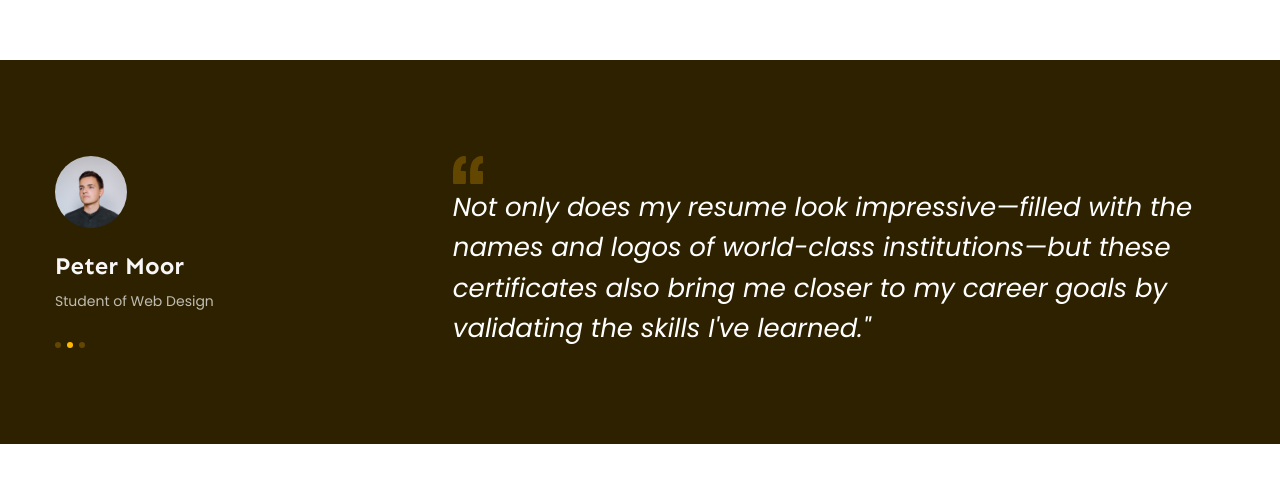
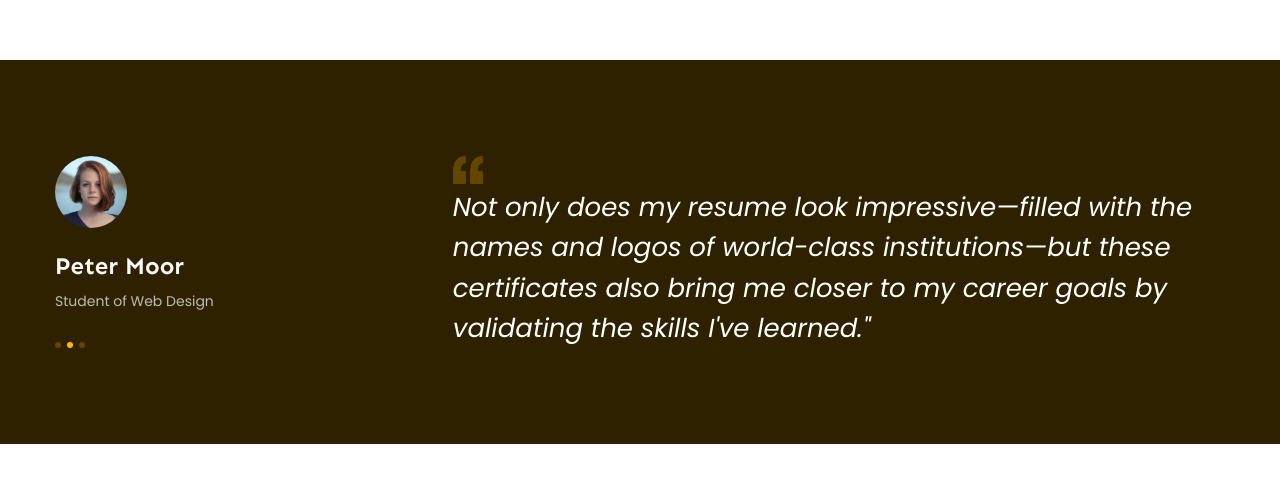
Before and after one commit to hoangviet2k4/Figma-project1, a plain HTML site: page index.html in a window 1280 px wide. Shown: the part 1893-2375 px from the top of the page. Drawn offline with Linux system fonts and the light colour scheme.

Commit message:
p9 hoàn thiện phần feedback thêm item

```diff
--- a/assets/css/style.css
+++ b/assets/css/style.css
@@ -402,8 +402,17 @@ a {
   padding: 96px 0;
 }
 
+.feedback-list {
+  display: flex;
+  overflow: hidden;
+}
+
 .feedback-item {
+  width: 100%;
   display: flex;
+  flex-shrink: 0;
+  transform: translateX(-100%);
+  transition: all ease 0.5s;
 }
 
 .feedback-item .avatar {
--- a/index.html
+++ b/index.html
@@ -232,6 +232,7 @@
         <div class="feedback">
             <div class="main-content">
                 <div class="feedback-list">
+                    <!-- item1 -->
                     <div class="feedback-item">
                         <!-- khối bên trái -->
                         <div class="info">
@@ -239,9 +240,51 @@
                             <p class="member-name">Peter Moor</p>
                             <p class="desc">Student of Web Design</p>
                             <div class="dots">
+                                <span class="dot active"></span>
+                                <span class="dot"></span>
+                                <span class="dot"></span>
+                            </div>
+                        </div>
+                        <!-- khối bên phải -->
+                        <div class="content">
+                            <img src="./assets/icon/open-qoutes.svg" alt="" class="open-quotes">
+                            <blockquote>Not only does my resume look impressive—filled with the names and logos of
+                                world-class institutions—but these certificates also bring me closer to my career goals
+                                by validating the skills I've learned." </blockquote>
+                        </div>
+                    </div>
+                    <!-- item2 -->
+                    <div class="feedback-item">
+                        <!-- khối bên trái -->
+                        <div class="info">
+                            <img src="./assets/img/ava2.jpg" alt="Peter Moor" class="avatar">
+                            <p class="member-name">Peter Moor</p>
+                            <p class="desc">Student of Web Design</p>
+                            <div class="dots">
                                 <span class="dot"></span>
                                 <span class="dot active"></span>
                                 <span class="dot"></span>
+                            </div>
+                        </div>
+                        <!-- khối bên phải -->
+                        <div class="content">
+                            <img src="./assets/icon/open-qoutes.svg" alt="" class="open-quotes">
+                            <blockquote>Not only does my resume look impressive—filled with the names and logos of
+                                world-class institutions—but these certificates also bring me closer to my career goals
+                                by validating the skills I've learned." </blockquote>
+                        </div>
+                    </div>
+                    <!-- item3 -->
+                    <div class="feedback-item">
+                        <!-- khối bên trái -->
+                        <div class="info">
+                            <img src="./assets/img/ava3.jpg" alt="Peter Moor" class="avatar">
+                            <p class="member-name">Peter Moor</p>
+                            <p class="desc">Student of Web Design</p>
+                            <div class="dots">
+                                <span class="dot"></span>
+                                <span class="dot"></span>
+                                <span class="dot active"></span>
                             </div>
                         </div>
                         <!-- khối bên phải -->
```
Also changed, not shown: assets/img/ava2.jpg (added), assets/img/ava3.jpg (added).
